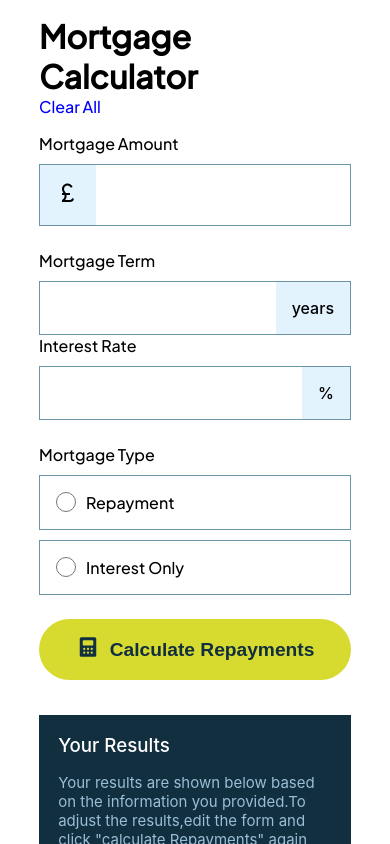
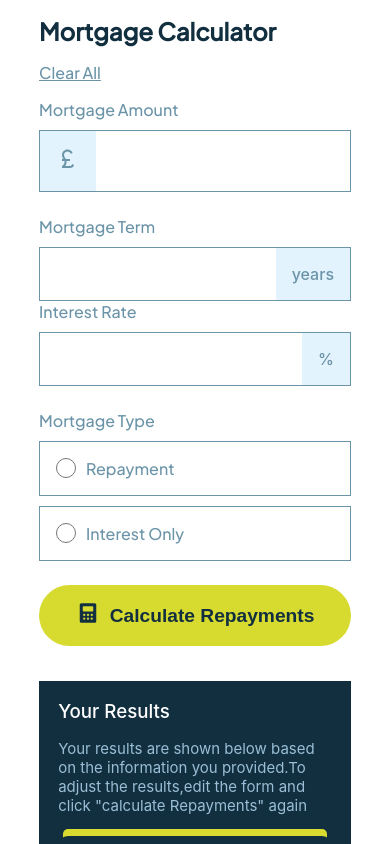
Before and after one commit to sehajwadhwa/mortgage-payment, a React (Create React App) app: page / in a window 390 px wide. Shown: the top 844 px of the page. Built offline with nearby package versions, Linux system fonts and the light colour scheme.

Commit message:
styling mobile fonts

```diff
--- a/src/components/Calculator/Calculator.jsx
+++ b/src/components/Calculator/Calculator.jsx
@@ -43,7 +43,7 @@ const Calculator = () => {
     <div className={`Calculator ${errorFields ? "error" : ""}`}>
       <div className="Calculator__header">
         <h1>Mortgage Calculator</h1>
-        <p onClick={handleClear} style={{ cursor: "pointer", color: "blue" }}>
+        <p onClick={handleClear} style={{ cursor: "pointer" }}>
           Clear All
         </p>
       </div>
--- a/src/components/Calculator/Calculator.scss
+++ b/src/components/Calculator/Calculator.scss
@@ -2,6 +2,7 @@
 @use "../../styles/partials/_fonts" as *;
 @use "../../styles/partials/mixins" as *;
 @use "../../styles/partials//variables" as *;
+
 .Calculator {
   margin: 1rem 0;
   &__header {
@@ -9,10 +10,18 @@
     font-family: "Plus-Jakarta";
     h1 {
       font-weight: 700;
+      font-size: 1.5rem;
+      padding-bottom: 1rem;
+      color: $Slate-900;
     }
     font-weight: 100;
+    p {
+      text-decoration: underline;
+      color: $Slate-500;
+    }
   }
   &__form {
+    color: $Slate-500;
     display: flex;
     flex-direction: column;
     gap: 1.5rem;
@@ -49,9 +58,8 @@
       display: flex;
       gap: 10px;
 
-
       &--radio:checked::before {
-        width:90px;
+        width: 90px;
         background-color: rgb(30, 103, 167);
       }
       &--radio {
```
